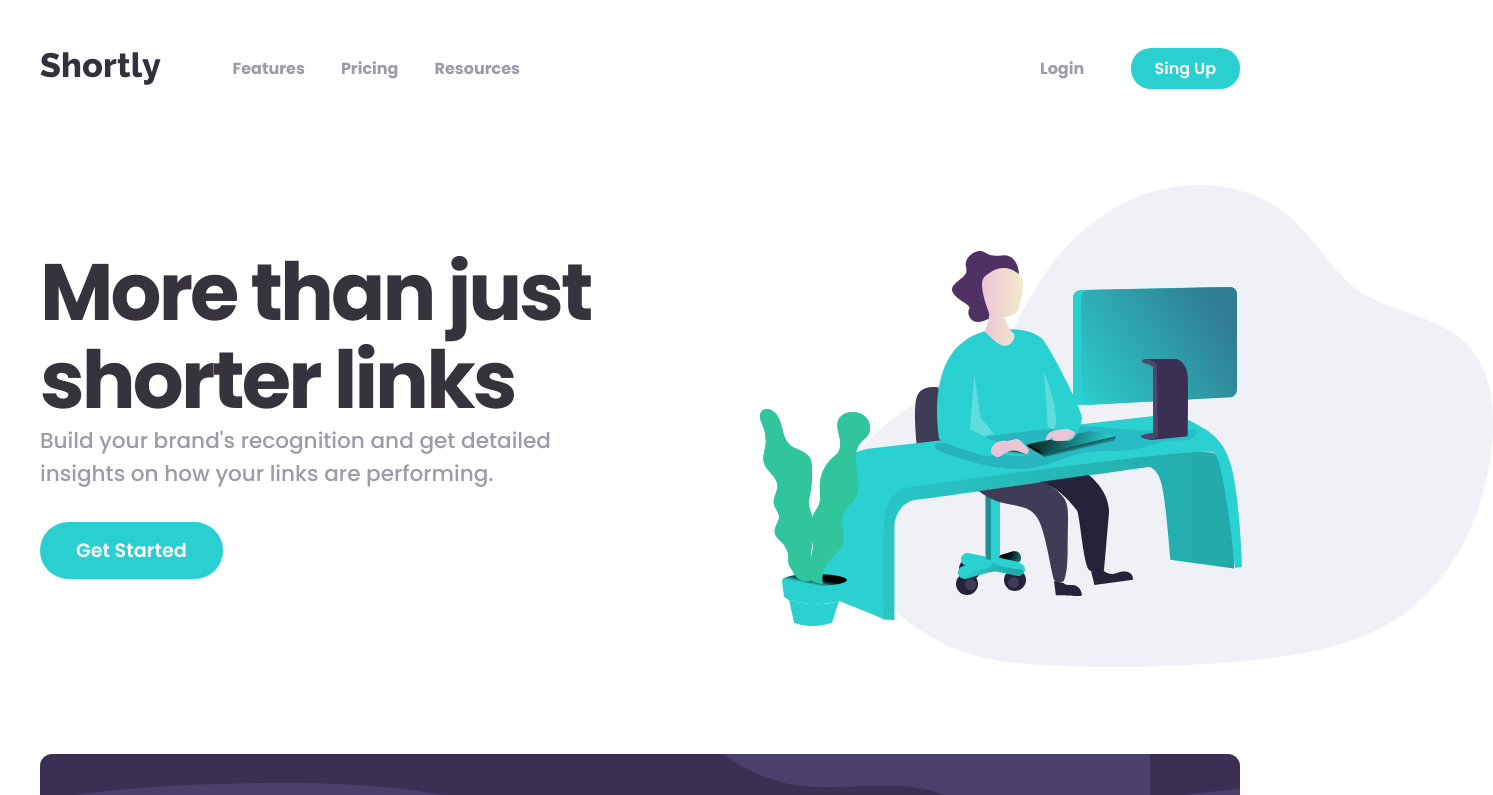
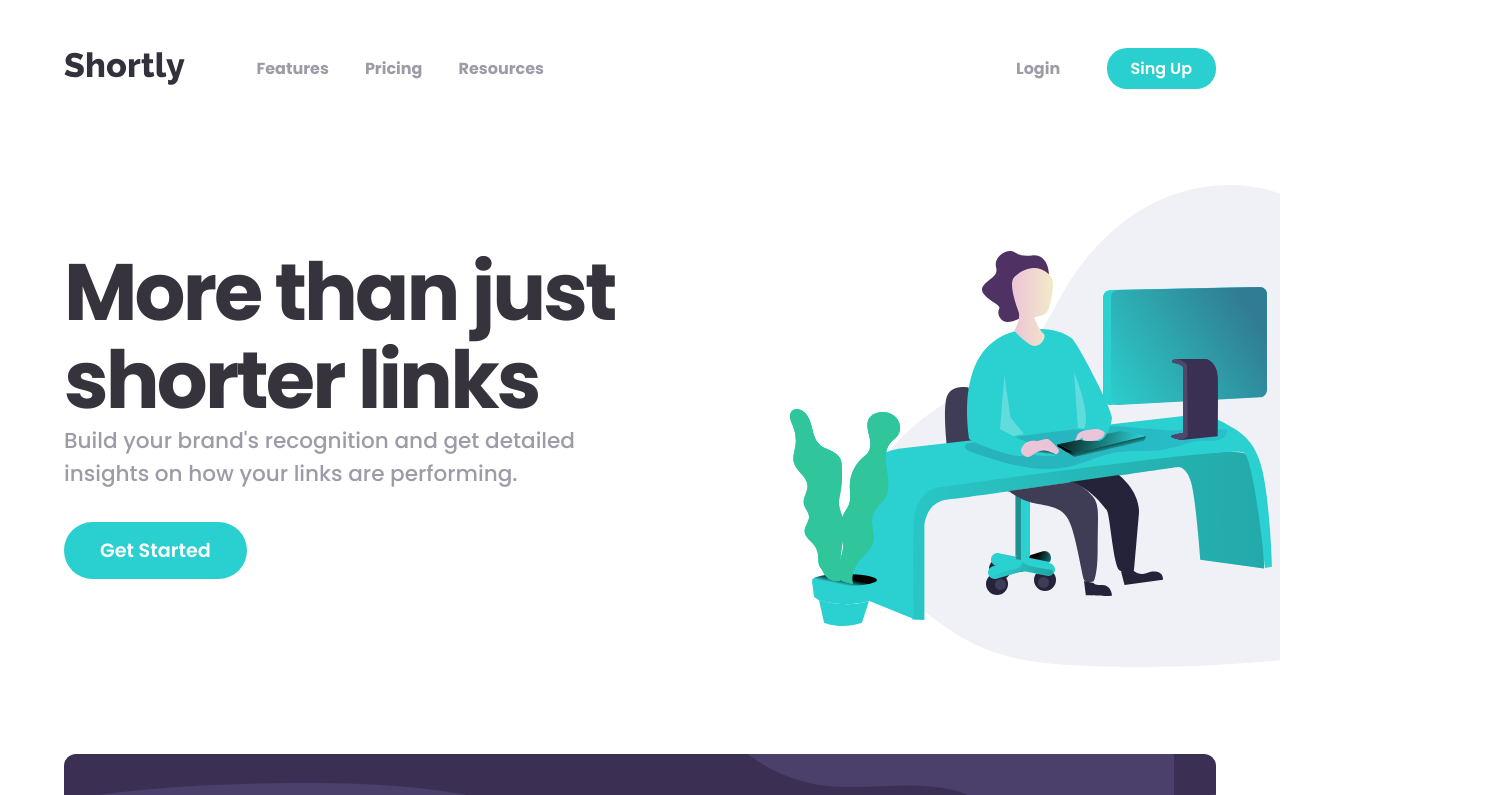
Before and after one commit to AlanPinhon/url-shortening-page-ts, a React (Vite) app: page / in a window 1280 px wide. Shown: the top 795 px of the page, 1493 px wide, since content can reach past the window. Built offline with nearby package versions, Linux system fonts and the light colour scheme.

Commit message:
style: active landing page states and minor adjustments

```diff
--- a/src/components/Footer/FooterStyles.css
+++ b/src/components/Footer/FooterStyles.css
@@ -40,6 +40,11 @@
         font-weight: 500;
         font-size: .9rem;
         cursor: pointer;
+        transition: ease-in-out .1s;
+
+        &:hover{
+          color: var(--cyan);
+        }
       }
     }
   }
@@ -51,5 +56,13 @@
 
   & .social-link{
     margin-left: 1.5rem;
+
+    & .icon-social-link{
+      transition: ease-in-out .1s;
+
+      &:hover{
+        filter: brightness(60%) sepia(1) hue-rotate(140deg) saturate(5);
+      }
+    }
   }
 }
--- a/src/components/Header/Header.css
+++ b/src/components/Header/Header.css
@@ -1,15 +1,21 @@
 .header {
-  display: flex;
-  flex-direction: row;
-  align-items: center;
-  justify-content: space-between;
   margin: 6rem auto 10rem;
+  overflow: hidden;
+
+  & .info-header-container{
+    display: flex;
+    flex-direction: row;
+    align-items: center;
+    justify-content: space-between;
+    margin: 0 auto;
+    display: flex;
+  }
 
   & .info-header{
     display: flex;
     flex-direction: column;
     align-items: start;
-    width: 36.2rem;
+    max-width: 50%;
 
     & .slogan{
       font-size: 5rem;
@@ -30,10 +36,15 @@
       border-radius: 2rem;
       margin: 2rem 0;
       padding: .9rem 2.25rem;
+      transition: ease-in-out .1s;
+
+      &:hover{
+        background-color: var(--btn-link-hover)
+      }
     }
   }
 
-  & .image-header{
-    width: 40%;
+  & .image-container{
+    max-width: 37%;
   }
 }
--- a/src/components/Header/Header.tsx
+++ b/src/components/Header/Header.tsx
@@ -2,17 +2,16 @@ import ImageHeader from '/assets/images/illustration-working.svg';
 import './Header.css';
 
 export const Header = () => (
-  <section id="header" className="container header">
-
-    <div className="info-header">
-      <h1 className='slogan'>More than just shorter links</h1>
-      <p className='text-header'>Build your brand's recognition and get detailed insights
-      on how your links are performing.</p>
-      <a className='btn-link btn-header' href="#">Get Started</a>
-    </div>
-
-    <div className="image-header">
-      <img src={ImageHeader} alt="img_hero"/>
+  <section id="header" className="header">
+    <div className="info-header-container container">
+      <div className="info-header">
+        <h1 className='slogan'>More than just shorter links</h1>
+        <p className='text-header'>Build your brand's recognition and get detailed insights on how your links are performing.</p>
+        <a className='btn-link btn-header' href="#">Get Started</a>
+      </div>
+      <div className="image-container">
+        <img src={ImageHeader} alt="img_hero" />
+      </div>
     </div>
 
   </section>
--- a/src/components/LinkInput/LinkInput.css
+++ b/src/components/LinkInput/LinkInput.css
@@ -44,6 +44,11 @@
       border: none;
       border-radius: .5rem;
       cursor: pointer;
+      transition: ease-in-out .1s;
+
+      &:hover{
+        background-color: var(--btn-link-hover);
+      }
     }
 
   }
--- a/src/components/LinkInput/LinkInput.tsx
+++ b/src/components/LinkInput/LinkInput.tsx
@@ -28,7 +28,7 @@ export const LinkInput = ({errorMsg, setErrorMsg, onAddShortLink}:LinkInputProps
   }
 
   return (
-    <div className="link-input container">
+    <div className="link-input">
       <form id='shorten-link-form' className='shorten-link-form' onSubmit={onSubmit}>
         <input className={errorMsg && 'error-state'} onChange={handleInputValue} type="text" value={inputValue} placeholder="Shorten a link here..."/>
         <button type='submit' className="shorten-btn">Shorten it!</button>
--- a/src/components/Navbar/NavbarStyles.css
+++ b/src/components/Navbar/NavbarStyles.css
@@ -17,16 +17,34 @@
 
       & ul li .nav-link {
         margin-left: 2.25rem;
+        transition: ease-in-out .1s;
+
+        &:hover{
+          color: var(--very-dark-blue);
+        }
       }
     }
 
     &.right{
       width: 12.5rem;
 
+      & ul li .nav-link {
+        transition: ease-in-out .1s;
+
+        &:hover{
+          color: var(--very-dark-blue);
+        }
+      }
+
       & .btn-link.nav{
         font-weight: 600;
         border-radius: 1.25rem;
         padding: .5rem 1.5rem;
+        transition: ease-in-out .1s;
+
+        &:hover{
+          background-color: var(--btn-link-hover);
+        }
       }
     }
   }
--- a/src/components/ShortenedLinkItem/ShortenedLinkItem.tsx
+++ b/src/components/ShortenedLinkItem/ShortenedLinkItem.tsx
@@ -29,7 +29,7 @@ export const ShortenedLinkItem = ({shortLink, onRemoveLink}:ShortLinkItemProps)
   }
 
   return (
-    <div className="shortened-link container">
+    <div className="shortened-link">
       <p className='original-link'>{long_url}</p>
       <div className="short-link-section">
         <p className='short-link'>{link}</p>
--- a/src/components/ShortenedLinkItem/ShortenedLinkItemStyles.css
+++ b/src/components/ShortenedLinkItem/ShortenedLinkItemStyles.css
@@ -33,6 +33,11 @@
       border: none;
       border-radius: .3rem;
       cursor: pointer;
+      transition: ease-in-out .1s;
+
+      &:hover{
+        background-color: var(--btn-link-hover);
+      }
     }
 
     & .copied-link-btn{
@@ -50,6 +55,11 @@
       border: none;
       border-radius: .3rem;
       cursor: pointer;
+      transition: ease-in-out .1s;
+
+      &:hover{
+        background-color: var(--red-hover);
+      }
     }
   }
 }
--- a/src/components/SloganSection/SloganSectionStyles.css
+++ b/src/components/SloganSection/SloganSectionStyles.css
@@ -25,5 +25,10 @@
     border-radius: 2rem;
     margin: 1.5rem 0;
     padding: .9rem 2.25rem;
+    transition: ease-in-out .1s;
+
+    &:hover{
+      background-color: var(--btn-link-hover);
+    }
   }
 }
--- a/src/components/UrlShorteningPage/UrlShorteningPageStyles.css
+++ b/src/components/UrlShorteningPage/UrlShorteningPageStyles.css
@@ -8,6 +8,8 @@
   --grayish-violet: rgb(158, 154, 167);
   --very-dark-blue: rgb(54, 51, 61);
   --very-dark-violet: rgb(35, 33, 38);
+  --btn-link-hover: rgb(188, 240, 240);
+  --red-hover: rgb(252, 181, 181);
   /* Font */
   --body-copy-size: 18px;
   --poppins-font: 'Poppins', sans-serif;
@@ -33,6 +35,7 @@ a{
 }
 
 .container{
+  width: 90%;
   max-width: 1200px;
 }
 
```
